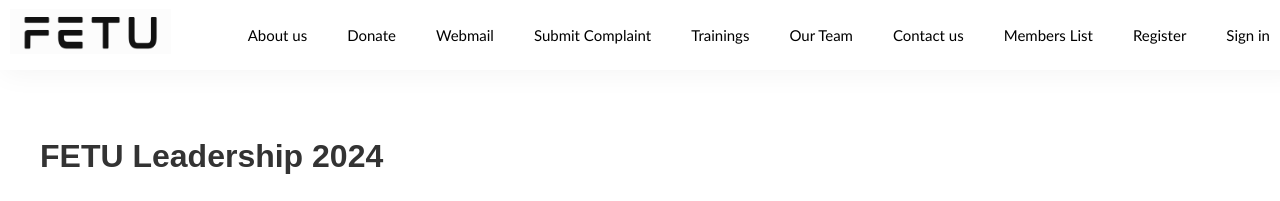
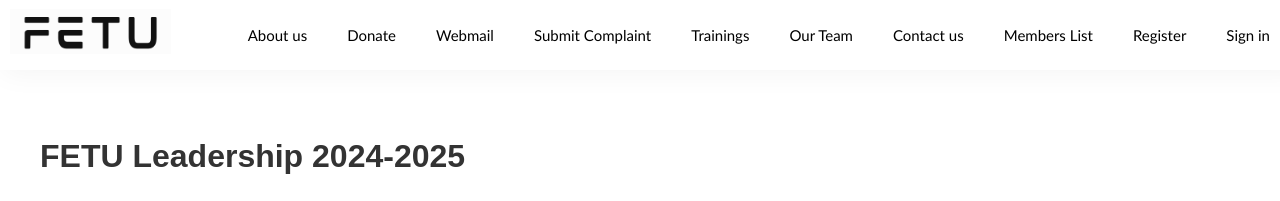
Before and after one commit to TonyOjelel/FETU-Pages, a plain HTML site: page index.html in a window 1280 px wide. Shown: the top 201 px of the page. Drawn offline with Linux system fonts and the light colour scheme.

```diff
--- a/index.html
+++ b/index.html
@@ -3,7 +3,7 @@
 <head>
     <meta charset="UTF-8">
     <meta name="viewport" content="width=device-width, initial-scale=1.0">
-    <title>FETU Leadership 2025</title>
+    <title>FETU Leadership 2024-2025</title>
     <style>
         body {
             font-family: Arial, sans-serif;
@@ -152,7 +152,7 @@
         <button class="mobile-menu-btn" onclick="toggleMobileMenu()">☰</button>
     </nav>
     <div class="container">
-        <h1>FETU Leadership 2024</h1>
+        <h1>FETU Leadership 2024-2025</h1>
 
         <!-- Executive Committee -->
         <div class="section">
```
